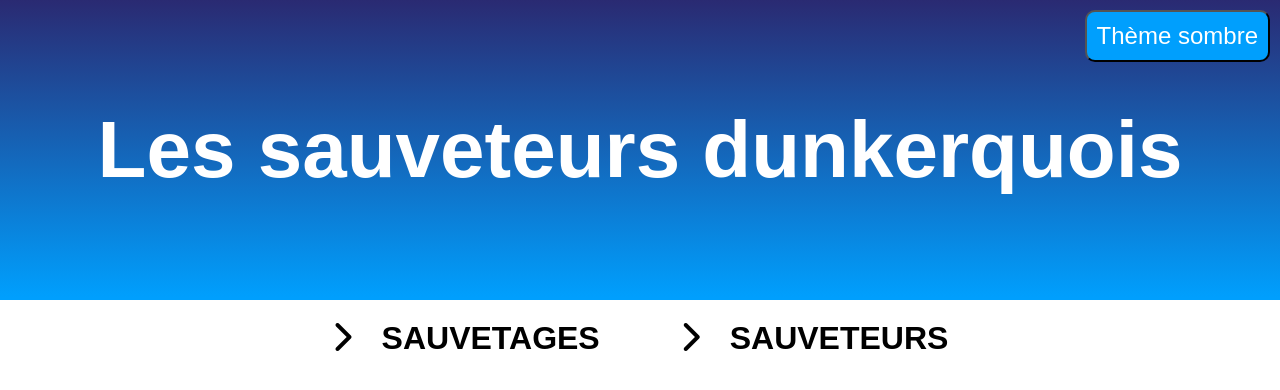
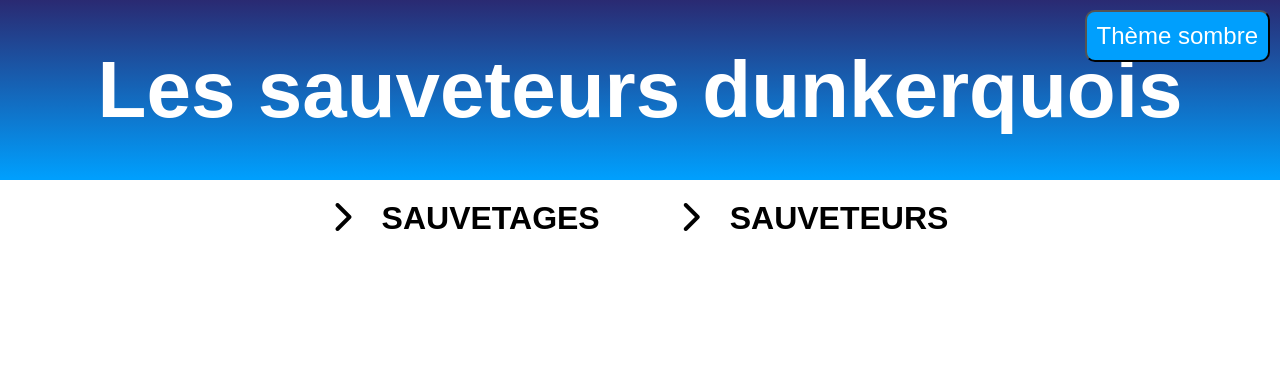
Before and after one commit to Kroklethon/NuitInfo2021, a PHP site: page /view/partials/header.php in a window 1280 px wide. Shown: the top 390 px of the page. Run offline with PHP 8.4, Linux system fonts and the light colour scheme; some libraries are stand-ins or nearby versions.

Commit message:
reduit taille header

```diff
--- a/css/style.css
+++ b/css/style.css
@@ -14,7 +14,7 @@ body {
 header {
     color: white;
     width: 100%;
-    height: 300px;
+    height: 180px;
     background-image: linear-gradient( #2a2a72 0%, #009ffd 99%);
 }
 
```
